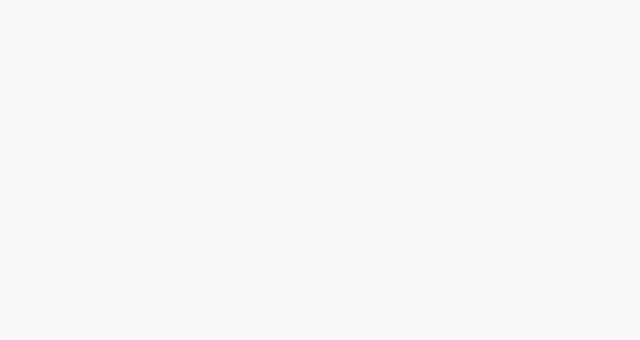
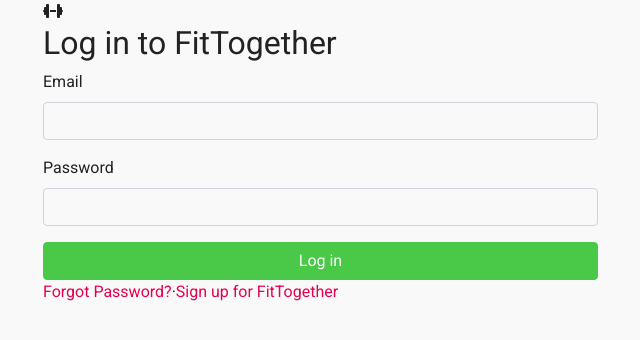
Before and after one commit to 0chriscrew0/fit-together-client, a React (Create React App) app: page /login in a window 1280 px wide. Shown: the top 340 px of the page, without its empty margins (27-667 px from the left). Built offline with nearby package versions, Linux system fonts and the light colour scheme.

Commit message:
create Login component and layout content

```diff
--- a/src/App.tsx
+++ b/src/App.tsx
@@ -4,6 +4,7 @@ import { Route, BrowserRouter as Router, Switch } from "react-router-dom";
 import "./css/main.css";
 import Join from "./components/User/Join";
 import Register from "./components/User/Register";
+import Login from "./components/User/Login";
 
 const App: React.FC = () => {
   return (
@@ -12,6 +13,7 @@ const App: React.FC = () => {
         <Switch>
           <Route exact path="/" component={Join} />
           <Route path="/register" component={Register} />
+          <Route path="/login" component={Login} />
         </Switch>
       </Router>
     </div>
--- /dev/null
+++ b/src/components/User/Login.tsx
@@ -0,0 +1,49 @@
+import * as React from "react";
+import { Link } from "react-router-dom";
+
+export default class Login extends React.PureComponent {
+  render() {
+    return (
+      <div className="login">
+        <div className="container">
+          <div className="row">
+            <div className="col-md-6">
+              <div>
+                <i className="fas fa-dumbbell dumbell-icon" />
+              </div>
+
+              <h2>Log in to FitTogether</h2>
+
+              <div className="form-group">
+                <label htmlFor="email">Email</label>
+                <input
+                  className="form-control"
+                  name="email"
+                  type="email"
+                  id="email"
+                />
+              </div>
+              <div className="form-group">
+                <label htmlFor="password">Password</label>
+                <input
+                  className="form-control"
+                  name="password"
+                  type="password"
+                  id="password"
+                />
+              </div>
+
+              <button className="btn btn-block btn-primary">Log in</button>
+
+              <div className="login-links">
+                <Link to="/forgot-password">Forgot Password?</Link>
+                <span>&#183;</span>
+                <Link to="/register">Sign up for FitTogether</Link>
+              </div>
+            </div>
+          </div>
+        </div>
+      </div>
+    );
+  }
+}
--- a/src/scss/pages/_register.scss
+++ b/src/scss/pages/_register.scss
@@ -52,7 +52,7 @@
 
   @include media-breakpoint-up(md) {
     height: 100vh;
-    background-color: $secondary;
+    background-color: $gray;
 
     .container-fluid {
       height: 100vh;
--- a/src/scss/vendors/_custom.scss
+++ b/src/scss/vendors/_custom.scss
@@ -1,6 +1,7 @@
 $green: #4ac948;
-$dark-green: rgba(76, 255, 111, 0.3);
+$dark-green: rgba(76, 255, 111, 0.2);
 $white: #f9f9f9;
+$gray: #e6ecf0;
 
 $primary: $green;
 $secondary: $dark-green;
```
Also changed, not shown: src/css/main.css.
